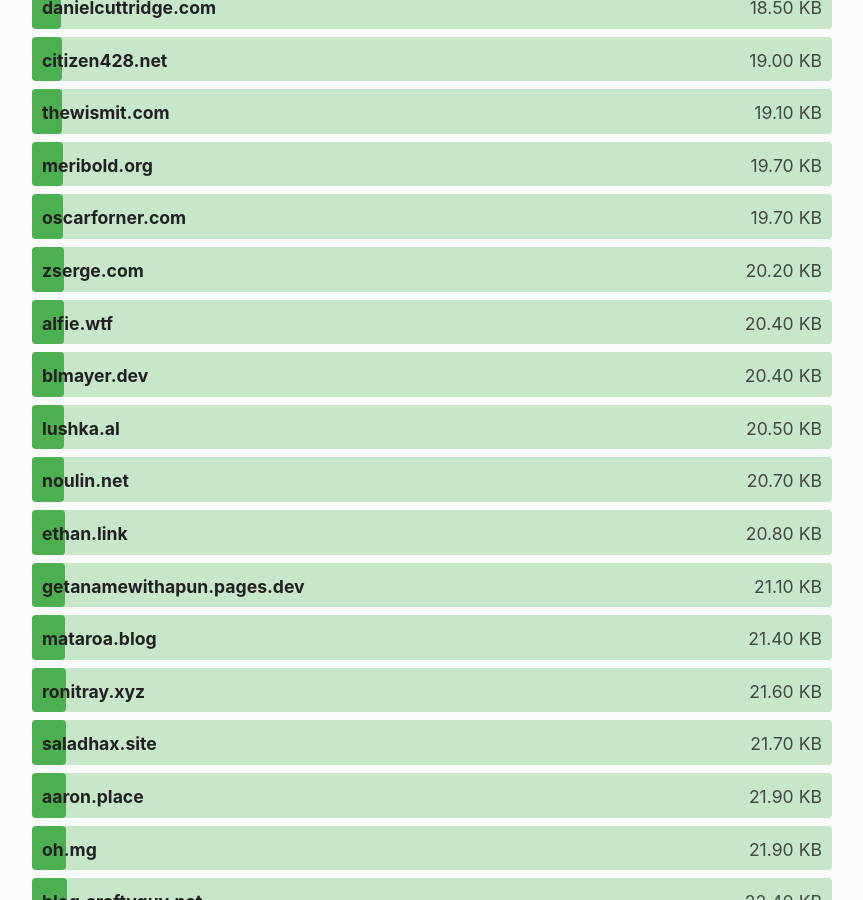
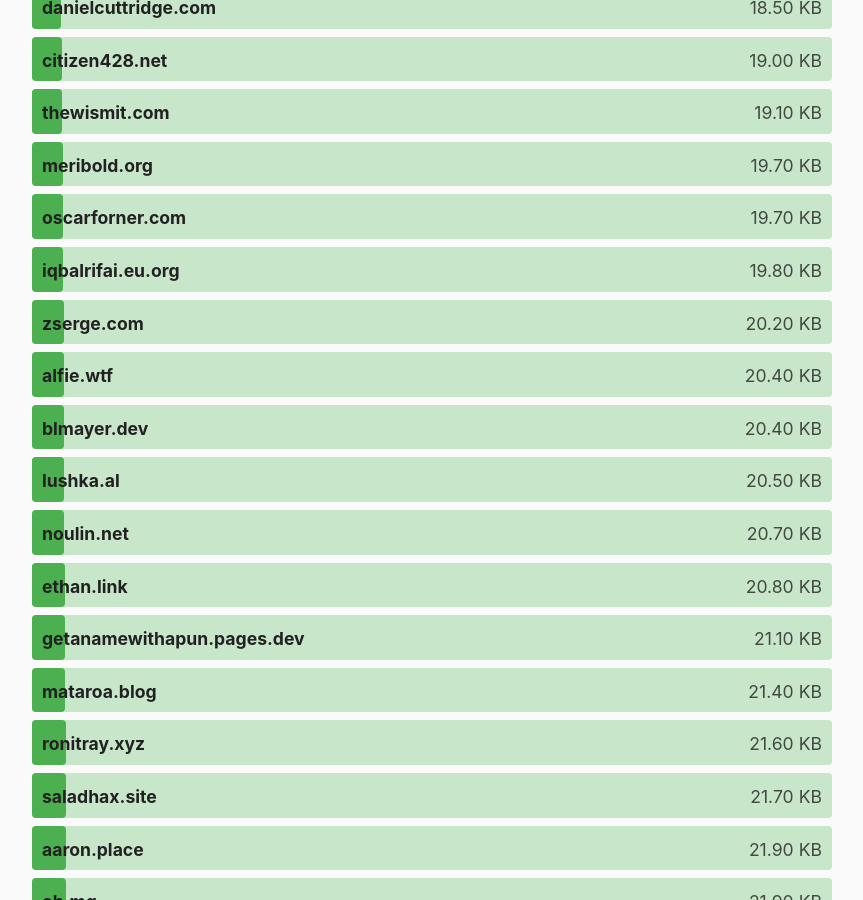
Before and after one commit to kevquirk/512kb.club, a Jekyll site: the page built from index.md, in a window 1280 px wide and 900 px high, scrolled down 6059 px. Shown: the whole window, without its empty margins (208-1071 px from the left). Built offline with Jekyll 4.4.1, drawn with Linux system fonts in a browser that asks for light colours.

Commit message:
add iqbalrifai.eu.org

```diff
--- a/_data/sites.yml
+++ b/_data/sites.yml
@@ -2057,3 +2057,8 @@
   url: https://zserge.com/
   size: 20.2
   last_checked: 2021-12-19
+
+- domain: iqbalrifai.eu.org
+  url: https://iqbalrifai.eu.org/
+  size: 19.8
+  last_checked: 2022-03-28
```
